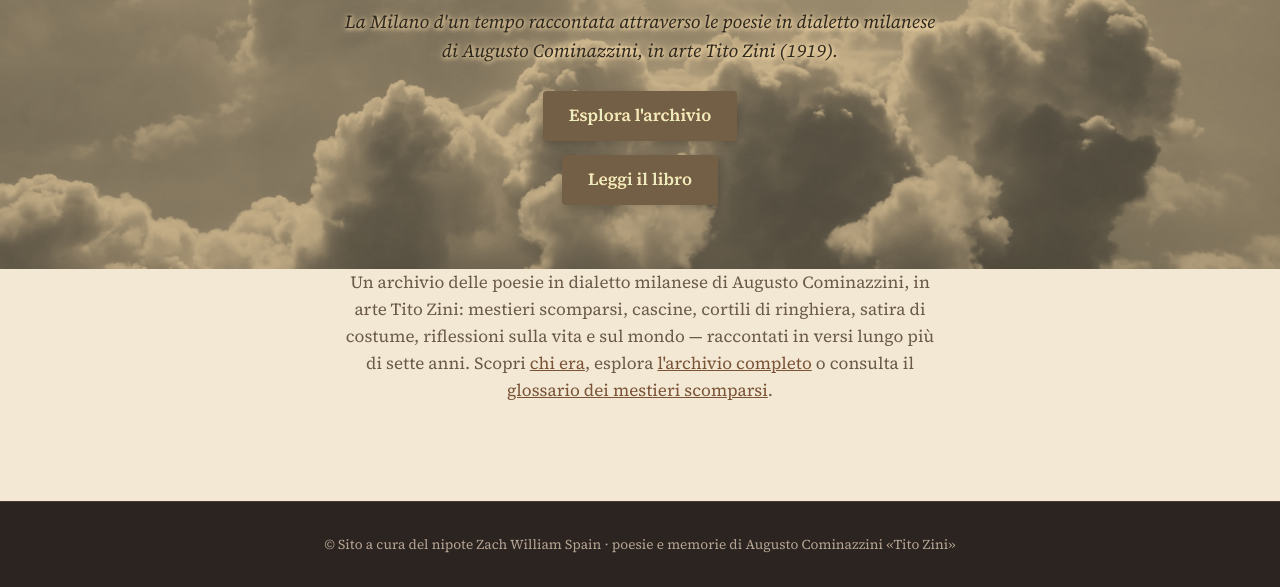
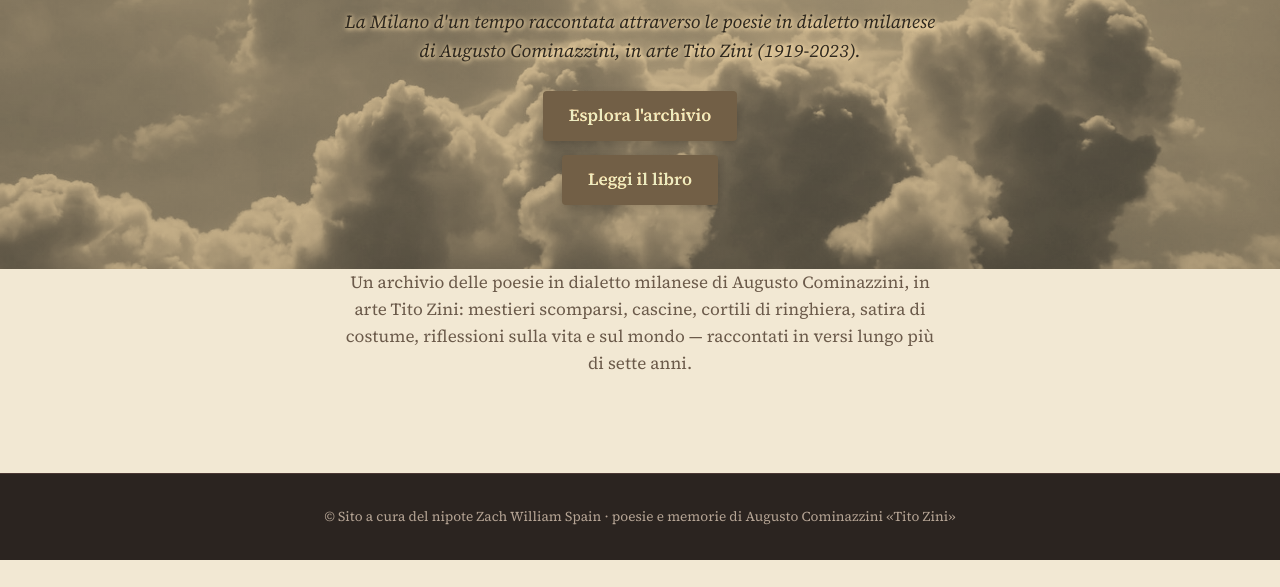
Before and after one commit to zws31/zws31.github.io, a plain HTML site: page index.html in a window 1280 px wide. Shown: the part 247-834 px from the top of the page. After the commit the page ends 807 px from the top, so only its background shows below. Drawn offline with Linux system fonts and the light colour scheme.

Commit message:
Update year in metadata and hero section
Updated the year in the description and hero section to reflect the correct dates of Augusto Cominazzini.

```diff
--- a/index.html
+++ b/index.html
@@ -4,17 +4,17 @@
 <meta charset="UTF-8">
 <meta name="viewport" content="width=device-width, initial-scale=1.0">
 <title>Cont el coo in di nivôl</title>
-<meta name="description" content="Archivio delle poesie in dialetto milanese di Tito Zini (Augusto Cominazzini, 1919)">
+<meta name="description" content="Archivio delle poesie in dialetto milanese di Tito Zini (Augusto Cominazzini, 1919-2023)">
 <link rel="canonical" href="https://zws31.github.io/index.html">
 <meta property="og:type" content="website">
 <meta property="og:title" content="Cont el coo in di nivôl">
-<meta property="og:description" content="Archivio delle poesie in dialetto milanese di Tito Zini (Augusto Cominazzini, 1919)">
+<meta property="og:description" content="Archivio delle poesie in dialetto milanese di Tito Zini (Augusto Cominazzini, 1919-2023)">
 <meta property="og:image" content="https://zws31.github.io/assets/sky.jpg">
 <meta property="og:url" content="https://zws31.github.io/index.html">
 <meta property="og:locale" content="it_IT">
 <meta name="twitter:card" content="summary_large_image">
 <meta name="twitter:title" content="Cont el coo in di nivôl">
-<meta name="twitter:description" content="Archivio delle poesie in dialetto milanese di Tito Zini (Augusto Cominazzini, 1919)">
+<meta name="twitter:description" content="Archivio delle poesie in dialetto milanese di Tito Zini (Augusto Cominazzini, 1919-2023)">
 <meta name="twitter:image" content="https://zws31.github.io/assets/sky.jpg">
 <link rel="icon" type="image/png" sizes="32x32" href="assets/favicon-32.png">
 <link rel="icon" type="image/png" sizes="16x16" href="assets/favicon-16.png">
@@ -40,7 +40,7 @@
   <div class="hero-content">
     <h1>Cont el coo in di nivôl</h1>
     <p>La Milano d'un tempo raccontata attraverso le poesie in dialetto milanese
-    di Augusto Cominazzini, in arte Tito Zini (1919).</p>
+    di Augusto Cominazzini, in arte Tito Zini (1919-2023).</p>
     <div class="hero-actions">
       <a class="btn" href="poesie.html">Esplora l'archivio</a>
       <a class="btn" href="libro.html">Leggi il libro</a>
@@ -53,8 +53,6 @@
     Un archivio delle poesie in dialetto milanese di Augusto Cominazzini, in arte
     Tito Zini: mestieri scomparsi, cascine, cortili di ringhiera, satira di costume,
     riflessioni sulla vita e sul mondo — raccontati in versi lungo più di sette anni.
-    Scopri <a href="su-di-lui.html">chi era</a>, esplora <a href="poesie.html">l'archivio completo</a>
-    o consulta il <a href="glossario.html">glossario dei mestieri scomparsi</a>.
   </p>
 </main>
 
```
